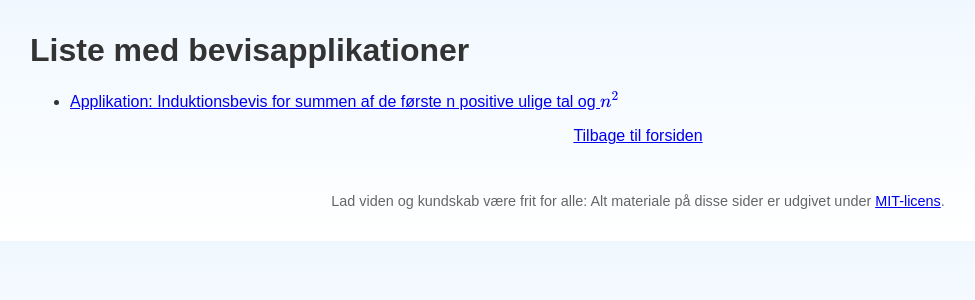
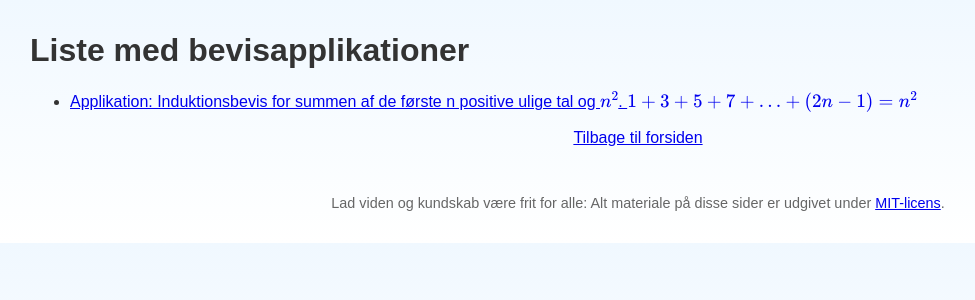
Before and after one commit to jenskaalby/matkem, a Jekyll site: the page built from matematik/beviser/index.md, in a window 1280 px wide. Shown: the top 300 px of the page, without its empty margins (2-977 px from the left). Built offline with Jekyll 4.4.1, drawn with Linux system fonts in a browser that asks for light colours.

Commit message:
Update index.md with additional proof application details

```diff
--- a/matematik/beviser/index.md
+++ b/matematik/beviser/index.md
@@ -5,7 +5,7 @@ title: "Applikationer med beviser"
 
 # Liste med bevisapplikationer
 
-- [Applikation: Induktionsbevis for summen af de første n positive ulige tal og $n^2$](./induktionsbevis_for_summen_af_ulige_tal.html)
+- [Applikation: Induktionsbevis for summen af de første n positive ulige tal og $n^2$. $1+3+5+7+...+(2n-1)=n^2$](./induktionsbevis_for_summen_af_ulige_tal.html)
 
 <div style="text-align: center;">
 [Tilbage til forsiden](https://jenskaalby.github.io/matkem/)
```
